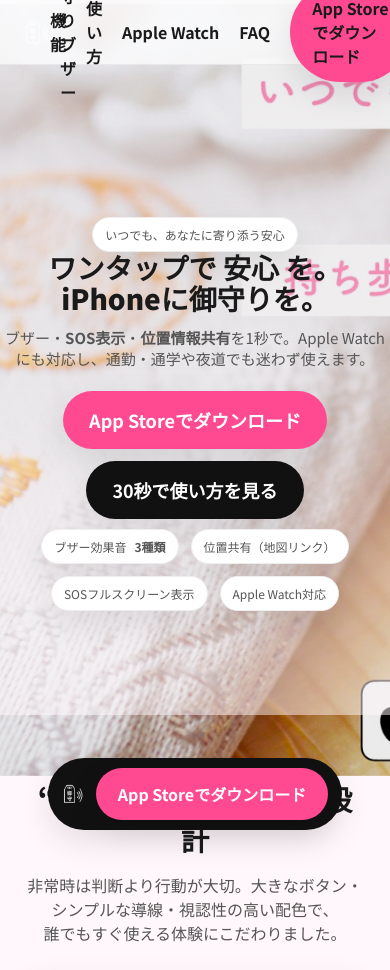
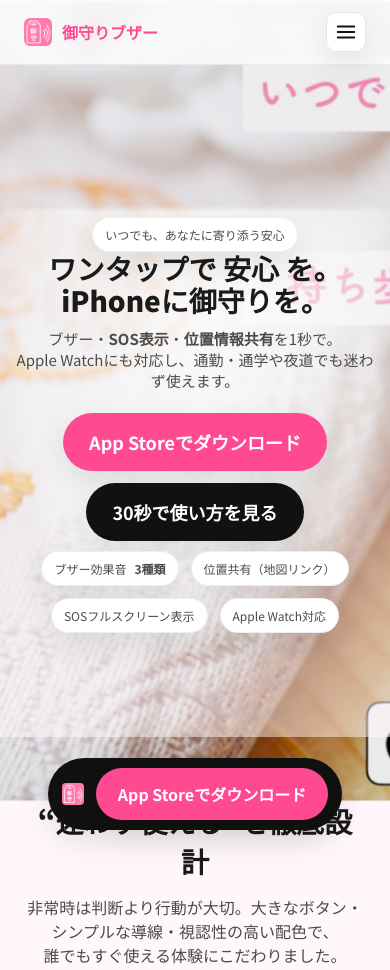
Before and after one commit to SA-KYO/omamori-lp, a plain HTML site: page index.html in a window 390 px wide. Shown: the top 970 px of the page. Drawn offline with Linux system fonts and the light colour scheme.

Commit message:
Update index.html

```diff
--- a/index.html
+++ b/index.html
@@ -6,8 +6,10 @@
   <title>御守りブザー｜ワンタップで安心を。Apple Watch対応の防犯・見守りアプリ</title>
   <meta name="description" content="ワンタップでブザー・SOS表示・位置情報共有。Apple Watchにも対応した『御守りブザー』公式ランディングページ。通勤・通学や夜道の安心に。" />
 
+  <!-- iOS Smart App Banner（Safari上部） -->
   <meta name="apple-itunes-app" content="app-id=6443486111" />
 
+  <!-- OGP / Twitter -->
   <meta property="og:type" content="website" />
   <meta property="og:site_name" content="御守りブザー" />
   <meta property="og:title" content="御守りブザー｜ワンタップで安心を。Apple Watch対応" />
@@ -16,8 +18,9 @@
   <meta property="og:url" content="https://example.com/" />
   <meta name="twitter:card" content="summary_large_image" />
 
-  <link rel="icon" href="assets/omamori-icon.png" />
-  <link rel="apple-touch-icon" href="assets/omamori-icon.png" />
+  <!-- ★ アイコンを添付のものに変更 -->
+  <link rel="icon" href="assets/rogo-omamori-new-ookii.jpeg" />
+  <link rel="apple-touch-icon" href="assets/rogo-omamori-new-ookii.jpeg" />
 
   <link rel="preconnect" href="https://fonts.googleapis.com" />
   <link rel="preconnect" href="https://fonts.gstatic.com" crossorigin />
@@ -25,7 +28,7 @@
 
   <style>
     :root{
-      --pink:#ff73aa; --pink-strong:#ff4a92; --ink:#1a1a1a; --ink-weak:#555; --bg:#fff7fb; --card:#fff; --radius:16px; --shadow:0 12px 32px rgba(0,0,0,.10); --ease:cubic-bezier(.2,.8,.2,1);
+      --pink:#ff73aa; --pink-strong:#ff4a92; --ink:#1a1a1a; --ink-weak:#4b4b4b; --bg:#fff7fb; --card:#fff; --radius:16px; --shadow:0 12px 32px rgba(0,0,0,.10); --ease:cubic-bezier(.2,.8,.2,1);
     }
     *{box-sizing:border-box}
     html,body{margin:0;padding:0;font-family:'Noto Sans JP',system-ui,-apple-system,Segoe UI,Roboto,Helvetica,Arial;color:var(--ink);background:var(--bg)}
@@ -39,51 +42,74 @@
     .btn-dark{background:#111;color:#fff}
     .badge{display:inline-flex;align-items:center;gap:.5rem;background:#fff;border:1px solid #eee;color:var(--ink-weak);padding:8px 12px;border-radius:999px;font-size:12px;box-shadow:var(--shadow)}
 
-    header{position:sticky;top:0;z-index:50;background:rgba(255,255,255,.75);backdrop-filter:saturate(180%) blur(12px);border-bottom:1px solid rgba(0,0,0,.06)}
+    /* ========== Header & Nav ========== */
+    header{position:sticky;top:0;z-index:60;background:rgba(255,255,255,.78);backdrop-filter:saturate(180%) blur(12px);border-bottom:1px solid rgba(0,0,0,.06)}
     .nav{display:flex;align-items:center;justify-content:space-between;height:64px}
-    .nav a{color:var(--ink);font-weight:700}
+    .logo{display:flex;align-items:center;gap:10px}
+    .logo img{width:28px;height:28px;border-radius:6px}
+
     .nav-menu{display:flex;gap:20px;align-items:center}
-    .logo{display:flex;align-items:center;gap:10px}
-    .logo img{width:28px;height:28px}
+    .nav-menu a{color:var(--ink);font-weight:700}
 
-    /* ========= Hero ========= */
+    /* ハンバーガー */
+    .menu-btn{display:none;align-items:center;justify-content:center;width:40px;height:40px;border-radius:10px;border:1px solid #e5e5e5;background:#fff;box-shadow:var(--shadow)}
+    .menu-btn svg{width:22px;height:22px}
+    @media (max-width:900px){
+      .nav-menu{display:none}
+      .menu-btn{display:inline-flex}
+    }
+    /* モバイルメニュー */
+    .mobile-nav{position:fixed;inset:0;z-index:80;background:rgba(0,0,0,.35);backdrop-filter:blur(3px);display:none}
+    .mobile-nav.open{display:block}
+    .mobile-panel{position:absolute;right:12px;top:12px;bottom:12px;width:min(84vw,360px);background:#fff;border-radius:16px;box-shadow:0 20px 50px rgba(0,0,0,.18);padding:18px 16px 16px;display:flex;flex-direction:column}
+    .mobile-head{display:flex;align-items:center;justify-content:space-between;margin-bottom:8px}
+    .mobile-head strong{display:flex;align-items:center;gap:10px}
+    .mobile-head img{width:28px;height:28px;border-radius:6px}
+    .mobile-links{display:flex;flex-direction:column;gap:12px;margin:14px 0 18px}
+    .mobile-links a{color:#111;font-weight:700}
+
+    /* ========== Hero ========== */
     .hero{position:relative;isolation:isolate}
     .hero .bg{position:absolute;inset:-6% -2%;z-index:-2;will-change:transform}
     .hero .bg img{width:100%;height:100%;object-fit:cover;filter:brightness(.92) saturate(110%);object-position:center 30%;transform:scale(1.06)}
-    /* もっと透過（=薄く）*/
+    /* 透明度を上げたオーバーレイ（薄め） */
     .hero .overlay{position:absolute;inset:0;background:linear-gradient(180deg, rgba(255,247,251,.18) 0%, rgba(255,247,251,.24) 40%, rgba(255,247,251,.50) 75%);z-index:-1}
     .hero-inner{padding:88px 0 40px;display:grid;grid-template-columns:1fr;gap:24px;align-items:center;text-align:center}
-    .hero .content{max-width:820px;margin:0 auto}
-    .hero h1{font-size:clamp(28px,4.2vw,48px);line-height:1.12;margin:0 0 12px;font-weight:900}
-    /* ピンクラインを削除 */
+
+    /* ★ 文字が背景で消えないスクラム（パネル） */
+    .hero .content{position:relative;max-width:820px;margin:0 auto;padding:0 10px}
+    .hero .content::before{content:"";position:absolute;inset:-8px -12px;z-index:-1;background:radial-gradient(ellipse at 50% 20%, rgba(255,255,255,.78), rgba(255,255,255,.42) 60%, rgba(255,255,255,0) 75%);filter:blur(2px);border-radius:16px;pointer-events:none}
+
+    .hero h1{font-size:clamp(28px,4.2vw,48px);line-height:1.15;margin:0 0 12px;font-weight:900}
     .hero h1 .hi{position:relative}
+    /* ピンクラインを非表示 */
     .hero h1 .hi::after{display:none}
     .hero p{font-size:clamp(15px,2.1vw,18px);color:var(--ink-weak);margin:0 0 22px}
     .hero-cta{display:flex;gap:12px;flex-wrap:wrap;align-items:center;justify-content:center}
 
-    /* ========= Sections ========= */
+    /* ========== Sections ========== */
     section{padding:64px 0}
     .sec-title{font-size:28px;font-weight:900;text-align:center;margin:0 0 14px}
     .sec-lead{color:var(--ink-weak);text-align:center;margin:0 0 28px}
 
-    /* ========= Features ========= */
+    /* ========== Features ========== */
     .grid-3{display:grid;grid-template-columns:repeat(3,1fr);gap:22px}
     .card{background:var(--card);border-radius:var(--radius);padding:18px 18px 22px;box-shadow:var(--shadow);transform:translateY(8px);transition:transform .4s var(--ease), box-shadow .4s var(--ease)}
     .card:hover{transform:translateY(-6px) rotate3d(.2,.6,0,2deg);box-shadow:0 20px 40px rgba(0,0,0,.14)}
-    /* 画像が切れないように contain＋比率固定。余白は淡いピンクでフレーミング */
+    /* 画像を "全体表示" に */
     .feature-img{width:100%;aspect-ratio:4/3;height:auto;object-fit:contain;background:#fff;border:1px solid #f1dbe7;border-radius:16px;box-shadow:0 6px 16px rgba(0,0,0,.06);padding:8px;margin-bottom:12px}
     .card h3{margin:0 0 8px;font-size:20px}
     .card p{margin:0;color:var(--ink-weak);line-height:1.8}
     @media (max-width:900px){.grid-3{grid-template-columns:1fr}}
 
-    /* ========= Watch ========= */
+    /* ========== Watch ========== */
     .watch{display:grid;grid-template-columns:1fr 1fr;gap:32px;align-items:center;justify-items:center}
     .watch .device{max-width:520px;filter:drop-shadow(0 20px 40px rgba(0,0,0,.12))}
     .float-y{animation:floatY 5.5s ease-in-out infinite}
     @keyframes floatY{0%,100%{transform:translateY(0)}50%{transform:translateY(-10px)}}
     @media (max-width:900px){.watch{grid-template-columns:1fr;justify-items:stretch}}
 
-    /* ========= Steps ========= */
+    /* ========== Steps ========== */
     .steps{display:grid;grid-template-columns:repeat(3,1fr);gap:16px}
     .step{background:var(--card);border-radius:var(--radius);padding:22px;box-shadow:var(--shadow);position:relative;overflow:hidden}
     .step::after{content:"";position:absolute;inset:auto -40% -40% auto;width:160px;height:160px;background:radial-gradient(closest-side, rgba(255,115,170,.25), transparent 70%);filter:blur(10px);transform:translate(40px,40px)}
@@ -91,26 +117,26 @@
     .step h4{margin:4px 0 8px}
     @media (max-width:900px){.steps{grid-template-columns:1fr}}
 
-    /* ========= CTA band ========= */
+    /* ========== CTA band ========== */
     .cta-band{background:linear-gradient(90deg, #ffe7f1, #fff7fb);padding:26px;border-radius:var(--radius);display:flex;flex-wrap:wrap;gap:16px;align-items:center;justify-content:space-between;box-shadow:var(--shadow)}
     .pulse{animation:pulse 2.4s var(--ease) infinite}
     @keyframes pulse{0%,100%{transform:scale(1)}50%{transform:scale(1.03)}}
 
-    /* ========= FAQ ========= */
+    /* ========== FAQ ========== */
     details{background:var(--card);padding:18px;border-radius:12px;box-shadow:var(--shadow);transition:transform .3s var(--ease)}
     details[open]{transform:translateY(-2px)}
     summary{cursor:pointer;font-weight:700}
     .faq{display:grid;grid-template-columns:1fr 1fr;gap:14px}
     @media (max-width:900px){.faq{grid-template-columns:1fr}}
 
-    /* ========= Sticky CTA ========= */
-    .sticky-cta{position:fixed;left:0;right:0;bottom:14px;margin:auto;display:flex;justify-content:center;z-index:60}
+    /* ========== Sticky CTA ========== */
+    .sticky-cta{position:fixed;left:0;right:0;bottom:14px;margin:auto;display:flex;justify-content:center;z-index:55}
     .sticky-cta .inner{display:flex;align-items:center;gap:12px;background:#111;color:#fff;padding:10px 14px;border-radius:999px;box-shadow:var(--shadow)}
-    .sticky-cta img{height:22px}
+    .sticky-cta img{height:22px;border-radius:4px}
 
     footer{padding:42px 0;color:#888}
 
-    /* ========= Scroll reveals ========= */
+    /* ========== Scroll reveals ========== */
     .reveal{opacity:0;transform:translateY(10px) scale(.98);transition:opacity .7s var(--ease), transform .7s var(--ease)}
     .reveal.inview{opacity:1;transform:none}
 
@@ -121,23 +147,43 @@
   <header id="top">
     <div class="container nav">
       <a class="logo" href="#top" aria-label="御守りブザー ホーム">
-        <img src="assets/omamori-icon.png" alt="御守りアイコン" />
+        <img src="assets/rogo-omamori-new-ookii.jpeg" alt="御守りアイコン" />
         <strong>御守りブザー</strong>
       </a>
-      <nav class="nav-menu">
+      <nav class="nav-menu" aria-label="メインメニュー">
         <a href="#features">機能</a>
         <a href="#howto">使い方</a>
         <a href="#watch">Apple Watch</a>
         <a href="#faq">FAQ</a>
-        <a class="btn" href="https://apps.apple.com/jp/app/%E5%BE%A1%E5%AE%88%E3%82%8A%E3%83%96%E3%82%B6%E3%83%BC/id6443486111" target="_blank" rel="noopener" aria-label="App Storeでダウンロード">App Storeでダウンロード</a>
+        <a class="btn" href="https://apps.apple.com/jp/app/%E5%BE%A1%E5%AE%88%E3%82%8A%E3%83%96%E3%82%B6%E3%83%BC/id6443486111" target="_blank" rel="noopener">App Storeでダウンロード</a>
       </nav>
+      <button id="menuBtn" class="menu-btn" aria-expanded="false" aria-controls="mobileNav" aria-label="メニューを開く">
+        <svg viewBox="0 0 24 24" fill="none" stroke="#111" stroke-width="2" stroke-linecap="round"><path d="M3 6h18M3 12h18M3 18h18"/></svg>
+      </button>
     </div>
   </header>
 
+  <!-- モバイルメニュー -->
+  <div id="mobileNav" class="mobile-nav" hidden>
+    <div class="mobile-panel" role="dialog" aria-modal="true" aria-label="モバイルメニュー">
+      <div class="mobile-head">
+        <strong><img src="assets/rogo-omamori-new-ookii.jpeg" alt="御守りアイコン"/>御守りブザー</strong>
+        <button id="menuClose" class="menu-btn" aria-label="メニューを閉じる"><svg viewBox="0 0 24 24" fill="none" stroke="#111" stroke-width="2" stroke-linecap="round"><path d="M5 5l14 14M19 5l-14 14"/></svg></button>
+      </div>
+      <nav class="mobile-links">
+        <a href="#features">機能</a>
+        <a href="#howto">使い方</a>
+        <a href="#watch">Apple Watch</a>
+        <a href="#faq">FAQ</a>
+      </nav>
+      <a class="btn" href="https://apps.apple.com/jp/app/%E5%BE%A1%E5%AE%88%E3%82%8A%E3%83%96%E3%82%B6%E3%83%BC/id6443486111" target="_blank" rel="noopener" style="margin-top:auto">App Storeでダウンロード</a>
+    </div>
+  </div>
+
   <!-- ========= Hero ========= -->
-  <section class="hero">
-    <div class="bg"><img id="heroBg" src="assets/hero.jpg" alt="御守りとやさしい背景" loading="eager" /></div>
-    <div class="overlay"></div>
+  <section class="hero" aria-label="キービジュアル">
+    <div class="bg" aria-hidden="true"><img id="heroBg" src="assets/hero.jpg" alt="" loading="eager" /></div>
+    <div class="overlay" aria-hidden="true"></div>
     <div class="container hero-inner">
       <div class="content reveal" data-delay="0">
         <div class="badge">いつでも、あなたに寄り添う安心</div>
@@ -280,7 +326,7 @@
   <!-- Sticky CTA（下部固定） -->
   <div class="sticky-cta" id="stickyCta" hidden>
     <div class="inner">
-      <img src="assets/omamori-icon.png" alt="御守りアイコン" />
+      <img src="assets/rogo-omamori-new-ookii.jpeg" alt="御守りアイコン" />
       <a class="btn" href="https://apps.apple.com/jp/app/%E5%BE%A1%E5%AE%88%E3%82%8A%E3%83%96%E3%82%B6%E3%83%BC/id6443486111" target="_blank" rel="noopener" data-cta="sticky">App Storeでダウンロード</a>
     </div>
   </div>
@@ -289,23 +335,44 @@
     // 年号
     document.getElementById('y').textContent = new Date().getFullYear();
 
-    // パララックス（軽量）
+    // ===== モバイルメニュー =====
+    const body = document.body;
+    const mobileNav = document.getElementById('mobileNav');
+    const menuBtn = document.getElementById('menuBtn');
+    const menuClose = document.getElementById('menuClose');
+
+    function openMenu(){ mobileNav.hidden=false; mobileNav.classList.add('open'); body.style.overflow='hidden'; menuBtn.setAttribute('aria-expanded','true'); }
+    function closeMenu(){ mobileNav.classList.remove('open'); mobileNav.hidden=true; body.style.overflow=''; menuBtn.setAttribute('aria-expanded','false'); }
+
+    menuBtn.addEventListener('click',()=> openMenu());
+    menuClose.addEventListener('click',()=> closeMenu());
+    mobileNav.addEventListener('click',e=>{ if(e.target===mobileNav) closeMenu(); });
+    document.addEventListener('keydown',e=>{ if(e.key==='Escape') closeMenu(); });
+    document.querySelectorAll('.mobile-links a').forEach(a=>a.addEventListener('click',()=> closeMenu()));
+
+    // ===== 軽量パララックス（文字が消えないようZ軸は固定／背景のみ移動） =====
     const heroBg = document.getElementById('heroBg');
+    let lastY = 0; // iOSでのjank軽減
     window.addEventListener('scroll',()=>{
-      const t = Math.min(40, window.scrollY * .12);
-      heroBg.style.transform = `translateY(${t}px) scale(1.06)`;
+      const y = Math.min(40, window.scrollY * .12);
+      if(Math.abs(y-lastY)>0.5){
+        heroBg.style.transform = `translate3d(0, ${y}px, 0) scale(1.06)`; // 背景だけを移動
+        lastY = y;
+      }
     },{passive:true});
 
-    // スクロールリビール
-    const io = new IntersectionObserver(es=>es.forEach(e=>{ if(e.isIntersecting){ const d=+e.target.dataset.delay||0; setTimeout(()=>e.target.classList.add('inview'), d); io.unobserve(e.target);} }),{threshold:.15});
+    // ===== スクロールリビール =====
+    const io = new IntersectionObserver(entries=>entries.forEach(e=>{
+      if(e.isIntersecting){ const d=+e.target.dataset.delay||0; setTimeout(()=>e.target.classList.add('inview'), d); io.unobserve(e.target);}
+    }),{threshold:.15});
     document.querySelectorAll('.reveal').forEach(n=>io.observe(n));
 
-    // Sticky CTA
+    // ===== Sticky CTA =====
     const sticky = document.getElementById('stickyCta');
     setTimeout(()=>sticky.hidden=false,3000);
     window.addEventListener('scroll',()=>{ const s=window.scrollY, h=document.body.scrollHeight - innerHeight; if(h>0&&s/h>0.6) sticky.hidden=false; },{passive:true});
 
-    // GTM差し替え用ダミー計測
+    // （任意）簡易トラッキング
     function track(name,data){window.dataLayer=window.dataLayer||[];window.dataLayer.push({event:name,...data});}
     document.querySelectorAll('[data-cta]').forEach(el=>el.addEventListener('click',()=>track('cta_click',{id:el.dataset.cta})));
   </script>
```
